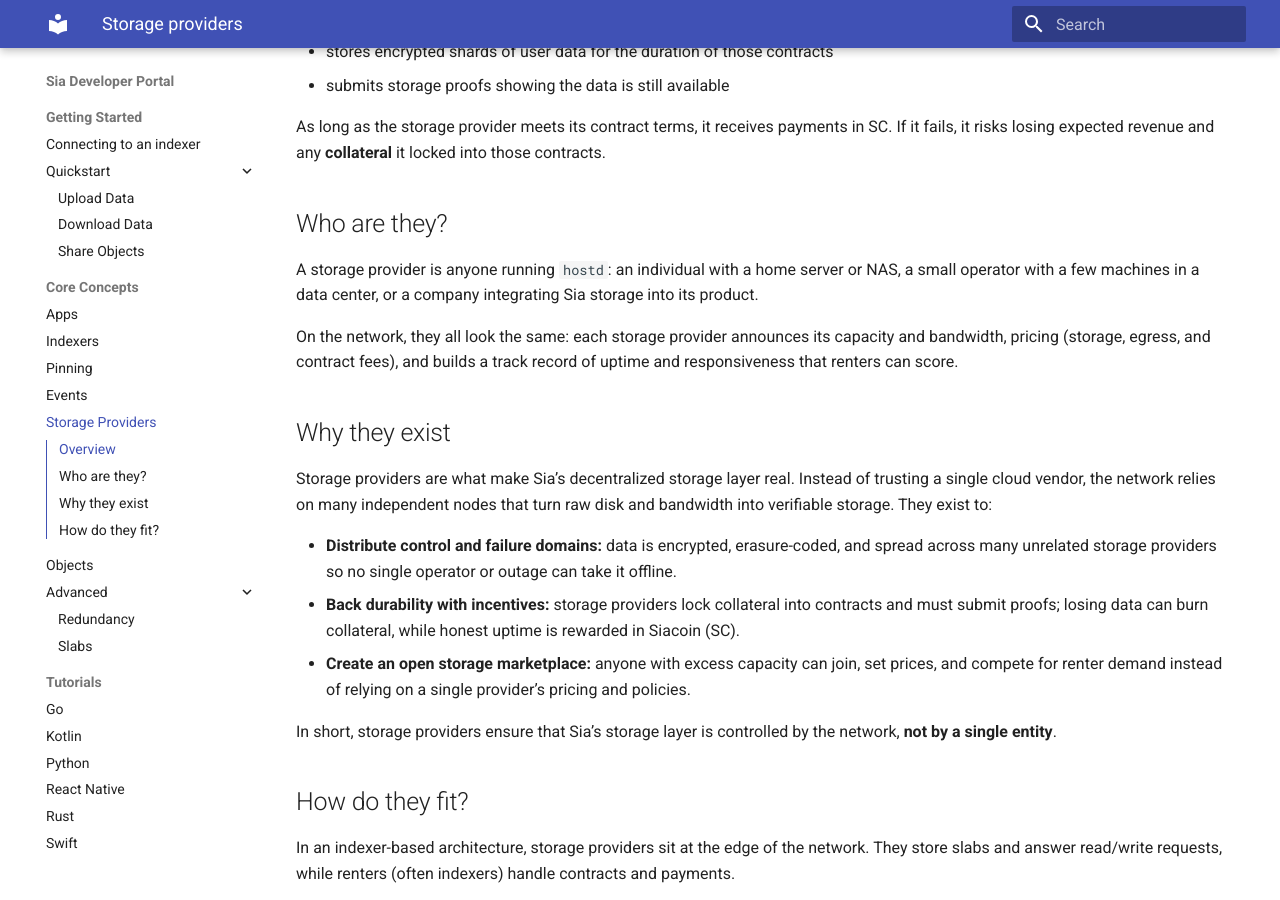
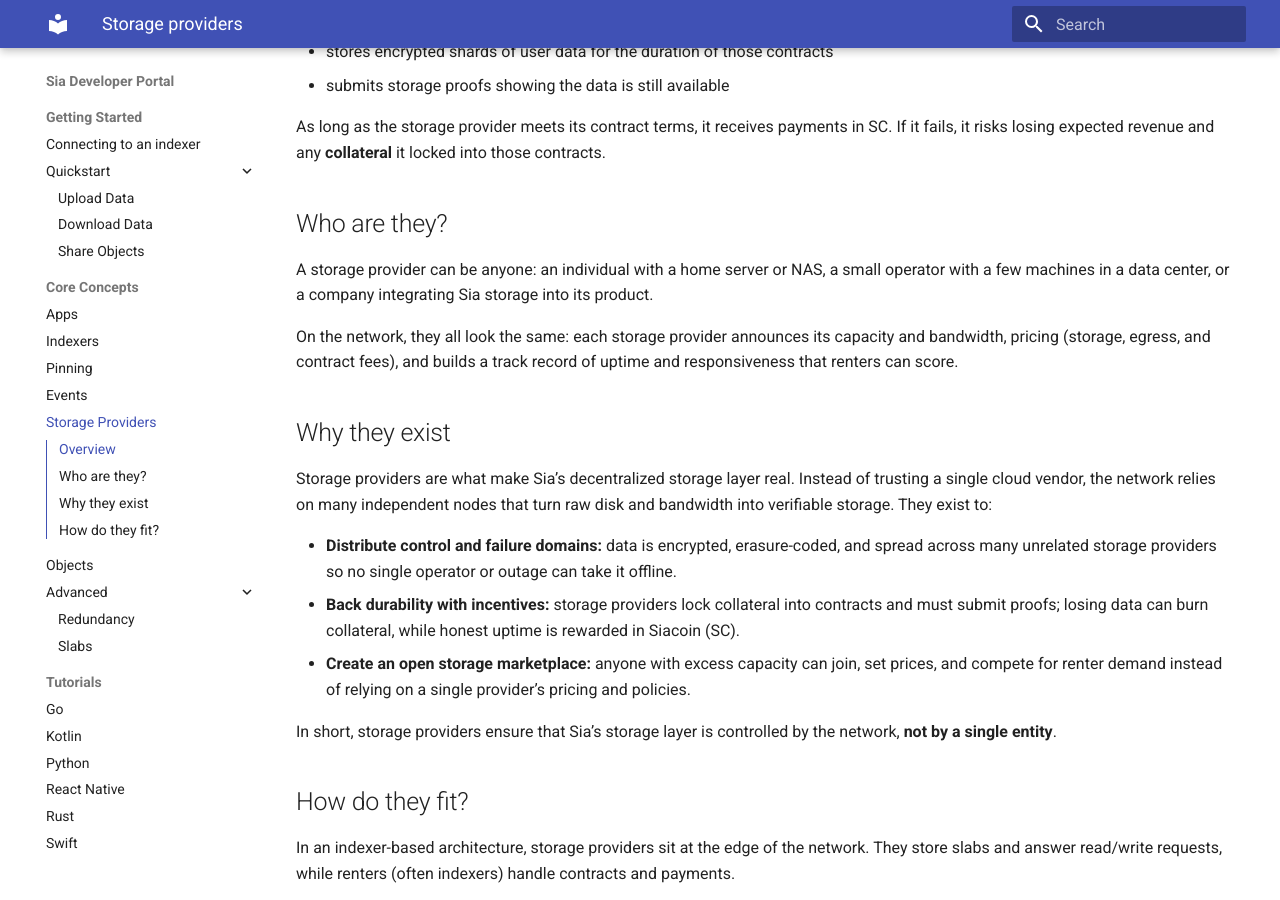
Before and after one commit to SiaFoundation/developer-portal, an MkDocs documentation site: the page built from docs/core-concepts/storage-providers.md, in a window 1280 px wide and 900 px high, scrolled down 425 px. Built offline with MkDocs 1.6.1 and Material for MkDocs 9.7.7, drawn with Linux system fonts in a browser that asks for light colours.

Commit message:
last fix

```diff
--- a/docs/core-concepts/storage-providers.md
+++ b/docs/core-concepts/storage-providers.md
@@ -20,7 +20,7 @@
 
 ## Who are they?
 
-A storage provider is anyone running `hostd`: an individual with a home server or NAS, a small operator with a few machines in a data center, or a company integrating Sia storage into its product.
+A storage provider can be anyone: an individual with a home server or NAS, a small operator with a few machines in a data center, or a company integrating Sia storage into its product.
 
 On the network, they all look the same: each storage provider announces its capacity and bandwidth, pricing (storage, egress, and contract fees), and builds a track record of uptime and responsiveness that renters can score.
 
```
